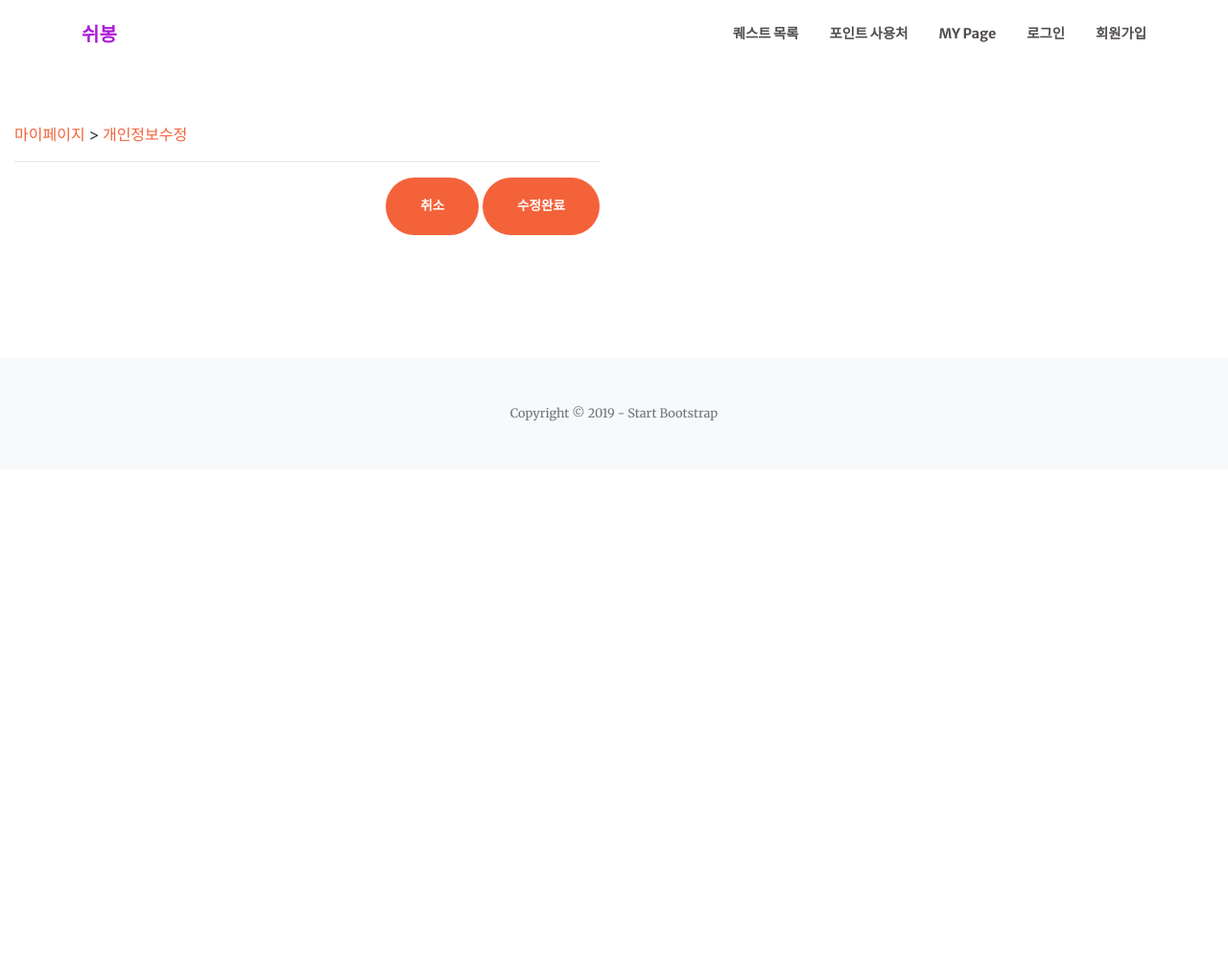
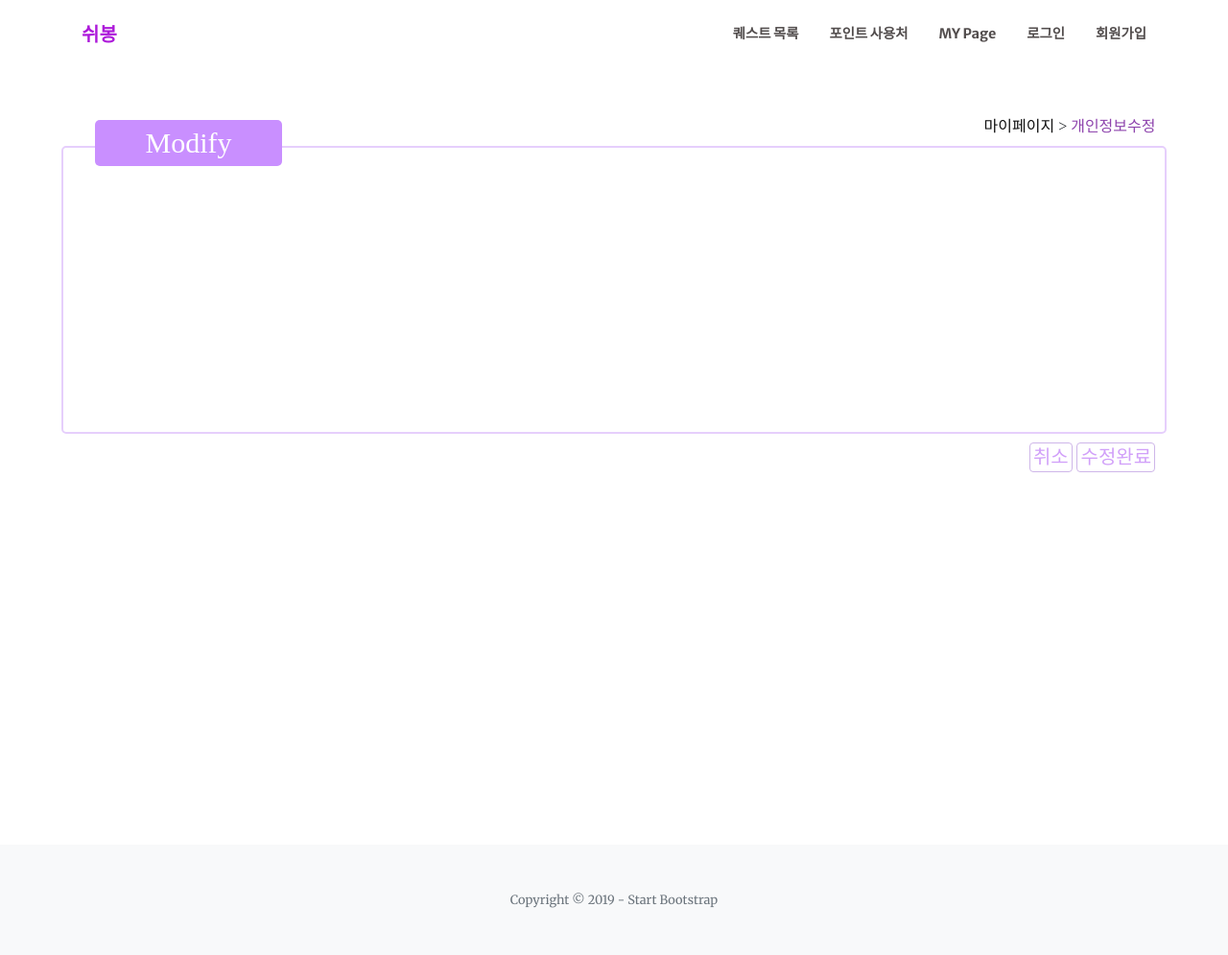
Before and after one commit to Rahdduru/likelion_shev, a Django app: page /modify in a window 1280 px wide. Shown: the whole page at 96% size. Before the commit the page ends 439 px from the top, so only its background shows below. Run offline with Django 3.2, Linux system fonts and the light colour scheme; some libraries are stand-ins or nearby versions; some web fonts are replaced.

Commit message:
19.08.09 6pm

```diff
--- a/easyvolunteer/static/css/shev.css
+++ b/easyvolunteer/static/css/shev.css
@@ -333,9 +330,62 @@
 
 /* 개인정보수정 */
 
-.modify_button{
+.modify_section{
+    margin-top: 80px;
+    padding: 0 5% 0;
+    font-family: 'BMHANNAPro';
+    width: 100%;
+    height: 100%;
+}
+
+.modify_nav{
     text-align: right;
+    position: relative;
+    bottom: -40px;
+    margin-right: 1%;
 }
+
+.modify_a1{
+    color: #111111;
+}
+
+.modify_a2{
+    color: #8e44ad;
+}
+
+.modify_content{
+    border: 2px solid rgba(132, 18, 240, 0.2);
+    border-radius: 5px;
+    position: relative;
+    height: 300px;
+}
+
+.modify_h1{
+    text-align: center;
+    color: white;
+    font-family: 'BMHANNAPro';
+    background-color: rgb(201, 143, 255);
+    font-size: 30px;
+    position: relative; z-index: 2;
+    margin: 0 80% 0 3%;
+    padding: 0.5%;
+    bottom: -21px;
+    border-radius: 5px;
+}
+
+.mod_button{
+    text-align: right;
+    margin: 10px 1%;
+}
+
+.mod_button_a{
+    font-size: 20px;
+    color: #D1A0F9;
+    padding: 0.3%;
+    border: solid 1.5px #ceb6e9;
+    border-radius: 4px;
+}
+
 /* 나의현황 */
 
 .situation_section{
--- a/easyvolunteer/templates/modify.html
+++ b/easyvolunteer/templates/modify.html
@@ -3,17 +3,24 @@
 {% block content %}
 
 <!-- section -->
-  <section class="page-section" id="services">
-    <div class="container">
+<section class="modify_section">
+  <div class="modify_container">
     <!-- 개인정보수정 페이지의 경로를 알려주는 alerts -->
     <div class="modify_nav">
-        <a href="{% url 'mypage' %}">마이페이지</a> > <a href="{% url 'modify' %}">개인정보수정</a>
+      <a class="modify_a1" href="{% url 'mypage' %}">마이페이지</a> > <a class="modify_a2"
+        href="{% url 'modify' %}">개인정보수정</a>
     </div>
-      <hr class="modify_hr1">
+
+    <h1 class="modify_h1">Modify</h1>
+    <div class="modify_content">
       <!-- 개인정보수정 폼 들어갈 곳-->
+    </div>
+
     <div class="modify_button">
-          <a class="btn btn-primary btn-xl js-scroll-trigger" id="login_button" href="#">취소</a><!-- 개인정보수정 취소버튼 -->
-          <a class="btn btn-primary btn-xl js-scroll-trigger" id="login_button" href="#">수정완료</a><!-- 개인정보수정 완료버튼 -->
+      <div class="mod_button">
+        <a class="mod_button_a" href="#">취소</a><!-- 개인정보수정 취소버튼 -->
+        <a class="mod_button_a" href="#">수정완료</a><!-- 개인정보수정 완료버튼 -->
+      </div>
     </div>
   </div>
 </section>
--- a/easyvolunteer/templates/point.html
+++ b/easyvolunteer/templates/point.html
@@ -3,7 +3,7 @@
 {% block content %}
 
 <section class="point_section">
-  <h1 class="point_h1">결제가 완료되었습니다</h1>
+  <h1 class="point_h1"><a class="point_h1_a">결제</a>가 완료되었습니다</h1>
   <img class="point_img" src="{% static 'img/코인.png'%}">
   <div class="point">
     <div class="point_button"><a class="point_a" role="button" href="#">쇼핑 계속하기</a></div>
--- a/easyvolunteer/templates/situation.html
+++ b/easyvolunteer/templates/situation.html
@@ -6,21 +6,21 @@
   <div class="container">
     <!-- 나의현황 페이지의 경로를 알려주는 alerts -->
     <div class="situation_nav">
-      <a href="{% url 'mypage' %}">마이페이지</a> > <a href="{% url 'situation' %}">나의현황</a>
+      <a class="situation_a1" href="{% url 'mypage' %}">마이페이지</a> > <a class="situation_a2" href="{% url 'situation' %}">나의현황</a>
     </div>
 
     <hr class="situation_hr1">
 
     <div class="situation_content">
       <div class="sit_profile">
-        <h1 class="sit_mypro_h1">My Profile</h1>
+        <h1 class="sit_h1">My Profile</h1>
         <div class="myprofile">
           <!-- 나의현황 프로필 들어갈 곳 -->
         </div>
       </div>
 
       <div class="sit_action">
-        <h1 class="sit_mypro_h1">Situation</h1>
+        <h1 class="sit_h1">Situation</h1>
         <div class="sit_act">
           <!-- 나의현황 활동 들어갈 곳 -->
         </div>
```
Also changed, not shown: other parts of easyvolunteer/static/css/shev.css (+85 -17 lines), easyvolunteer/templates/main.html (+4 -7 lines), easyvolunteer/templates/organ_mypage.html (+28 -25 lines). Lines whose indentation alone changed are shown as unchanged.
